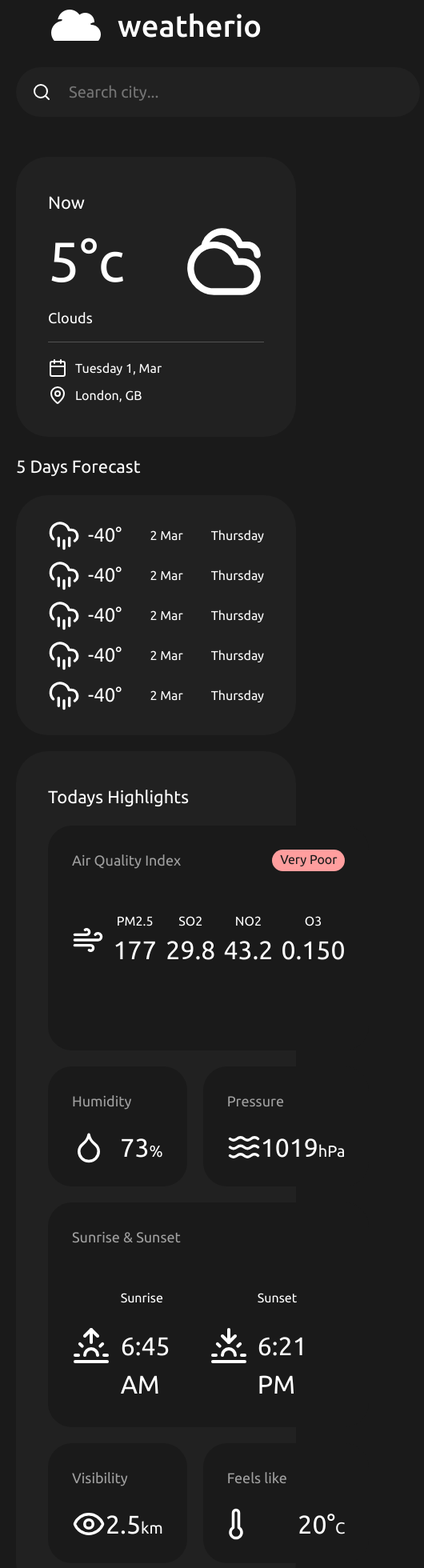
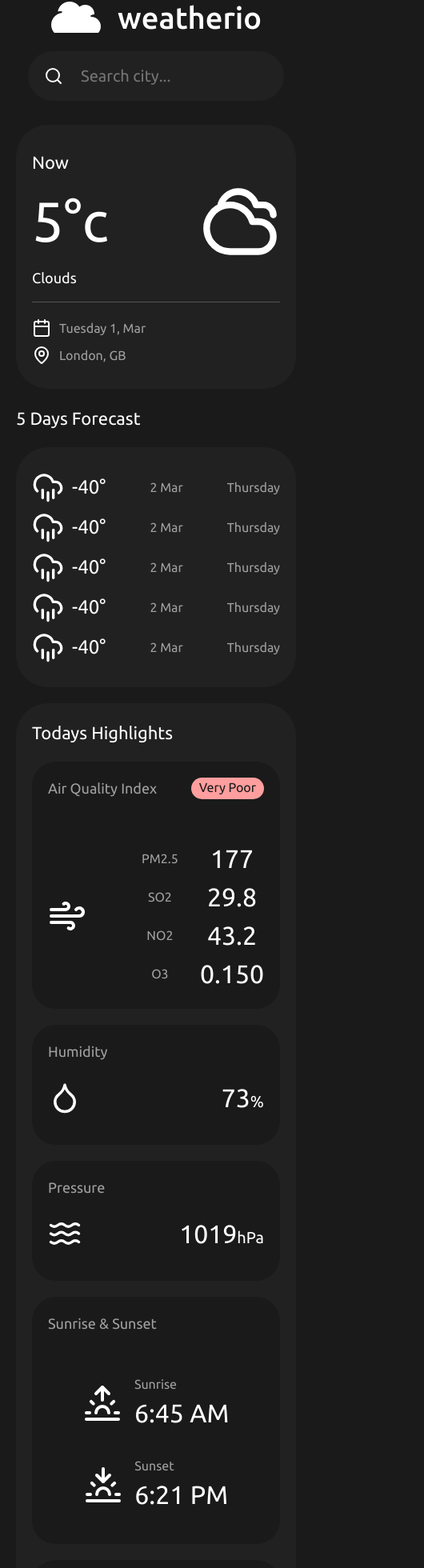
Before and after one commit to zmonsoonz/weatherio-react-app, a React (Create React App) app: page / in a window 390 px wide. Shown: the part 20-1980 px from the top of the page at 80% size, 530 px wide, since content can reach past the window. Built offline with nearby package versions, Linux system fonts and the light colour scheme.

Commit message:
Made adaptive for mobiles

```diff
--- a/src/app/app.scss
+++ b/src/app/app.scss
@@ -9,11 +9,15 @@
     @include tablet {
         row-gap: 50px;
     }
+    @include mobile-s {
+        row-gap: 30px;
+    }
 }
 
 .main {
     display: flex;
     gap: var(--main-gap);
+    padding-bottom: 20px;
     @include tablet {
         @include flex-column;
     }
--- a/src/components/currentWeather/currentWeather.module.scss
+++ b/src/components/currentWeather/currentWeather.module.scss
@@ -1,18 +1,23 @@
 @import "../../styles/styles";
 
 .card {
-    height: 350px;
+    height: auto;
     min-width: 350px;
     background-color: var(--card-bg-color);
     border-radius: var(--card-border-radius);
     padding: var(--card-padding);
     @include flex-column;
     row-gap: var(--main-gap);
+    @include mobile-s {
+        padding: 30px 20px;
+        min-width: 250px;
+    }
 
     &__current {
         display: grid;
-        grid-template: 1fr 115px 1fr / 1fr 1fr;
+        grid-template: 1fr 115px 1fr / 100px 100px;
         column-gap: var(--main-gap);
+        justify-content: space-between;
         padding-bottom: 10px;
         border-bottom: 1px solid #525252;
     }
@@ -20,9 +25,6 @@
     &__image {
         grid-area: 1 / 2 / 4 / 3;
         align-self: center;
-        @include tablet {
-            justify-self: end;
-        }
     }
 
     &__weather {
--- a/src/components/forecastWeather/forecastWeather.module.scss
+++ b/src/components/forecastWeather/forecastWeather.module.scss
@@ -7,6 +7,9 @@
         background-color: var(--card-bg-color);
         border-radius: var(--card-border-radius);
         padding: 30px var(--card-padding);
+        @include mobile-s {
+            padding-inline: 20px;
+        }
     }
 
     &__days {
--- a/src/components/header/Header.tsx
+++ b/src/components/header/Header.tsx
@@ -11,7 +11,7 @@ const Header = () => {
             <div className={styles.header__search}>
                 <Search/>
                 <form className={styles.header__form}>
-                    <input type="text" className={styles.header__form__input} placeholder="Search city..."/>
+                    <input type="text" className={styles.header__input} placeholder="Search city..."/>
                 </form>
             </div>
         </header>
--- a/src/components/header/header.module.scss
+++ b/src/components/header/header.module.scss
@@ -8,6 +8,10 @@
         @include flex-column;
         gap: var(--main-gap);
         padding-top: 20px;
+    }
+    @include mobile-l {
+        padding-top: 10px;
+        gap: var(--small-gap);
     }
 
     &__logo {
@@ -28,7 +32,6 @@
 
     }
 
-    &__form {
     &__input {
         width: 421px;
         background-color: transparent;
@@ -36,6 +39,11 @@
         color: var(--color-white);
         font-size: 20px;
         outline: none;
+        @include mobile-l {
+            width: 300px;
+        }
+        @include mobile-s {
+            width: 236px;
         }
     }
 }
--- a/src/components/highlightsWeather/highlightsWeather.module.scss
+++ b/src/components/highlightsWeather/highlightsWeather.module.scss
@@ -6,14 +6,20 @@
     padding: var(--card-padding);
     @include flex-column;
     row-gap: var(--main-gap);
+    @include mobile-s {
+        padding: 20px
+    }
 }
 
 .articles {
     display: grid;
-    grid-template: 1fr 150px / 1fr 1fr 1fr 1fr;
+    grid-template: 1fr 150px / repeat(4, 1fr);
     gap: var(--main-gap);
     @include desktop {
         grid-template: 1fr 150px 1fr 150px / 1fr 1fr;
+    }
+    @include mobile-l {
+        grid-template: 1fr 150px 150px 1fr 150px 150px / 1fr;
     }
 
     &__item {
@@ -21,18 +27,27 @@
         background-color: var(--bg-color);
         border-radius: 30px;
         padding: 30px;
+        @include mobile-s {
+            padding: 20px
+        }
     };
 
 }
 
 .wind {
     grid-area: 1 / 1 / 1 / 3;
+    @include mobile-l {
+        grid-area: 1 / 1 / 1 / 1;
+    }
 }
 
 .sun {
     grid-area: 1 / 3 / 1 / 5;
     @include desktop {
         grid-area: 3 / 1 / 3 / 3;
+    }
+    @include mobile-l {
+        grid-area: 4 / 1 / 4 / 1;
     }
 }
 
@@ -49,7 +64,6 @@
         display: flex;
         justify-content: space-between;
         align-items: center;
-
         &_sun {
             display: grid;
             grid-template: 1fr 2fr / 1fr 2fr;
@@ -90,13 +104,24 @@
         display: flex;
         gap: var(--small-gap);
         justify-content: center;
+        @include mobile-l {
+            column-gap: 60px;
+        }
+        @include mobile-s {
+            justify-content: space-between;
+            column-gap: 0px;
+        }
     }
 
     &__info {
         display: grid;
-        grid-template: 1fr 2fr / 1fr 1fr 1fr 1fr;
+        grid-template: 1fr 2fr / repeat(4, 1fr);
         column-gap: var(--small-gap);
-
+        @include mobile-l {
+            grid-template: repeat(4, 1fr) / 1fr 1fr;
+            grid-auto-flow: column dense;
+            align-items: center;
+        }
         &:nth-child(n) {
             text-align: center;
         }
@@ -106,3 +131,10 @@
 .thermometer {
     margin-left: -10px;
 }
+.center_mobile {
+    @include mobile-l {
+        column-gap: 60px;
+        flex-wrap: wrap;
+        justify-content: center;
+    }
+}
--- a/src/components/highlightsWeather/highlightsWeather.tsx
+++ b/src/components/highlightsWeather/highlightsWeather.tsx
@@ -30,7 +30,7 @@ function HighlightsWeather() {
                 <li className={[styles.articles__item, styles.sun].join(' ')}>
                     <article className={styles.article}>
                         <h3 className={styles.article__title}>Sunrise & Sunset</h3>
-                        <div className={styles.article__description}>
+                        <div className={[styles.article__description, styles.center_mobile].join(' ')}>
                             <div className={styles.article__description_sun}>
                                 <Sunrise size={48} className={styles.article__description_image}/>
                                 <h4>Sunrise</h4>
@@ -44,7 +44,7 @@ function HighlightsWeather() {
                         </div>
                     </article>
                 </li>
-                <li className={[styles.articles__item, [styles.articles__item_small]].join(' ')}>
+                <li className={styles.articles__item}>
                     <article className={styles.article}>
                         <h3 className={styles.article__title}>Humidity</h3>
                         <div className={styles.article__description}>
@@ -53,7 +53,7 @@ function HighlightsWeather() {
                         </div>
                     </article>
                 </li>
-                <li className={[styles.articles__item, [styles.articles__item_small]].join(' ')}>
+                <li className={styles.articles__item}>
                     <article className={styles.article}>
                         <h3 className={styles.article__title}>Pressure</h3>
                         <div className={styles.article__description}>
@@ -62,7 +62,7 @@ function HighlightsWeather() {
                         </div>
                     </article>
                 </li>
-                <li className={[styles.articles__item, [styles.articles__item_small]].join(' ')}>
+                <li className={styles.articles__item}>
                     <article className={styles.article}>
                         <h3 className={styles.article__title}>Visibility</h3>
                         <div className={styles.article__description}>
@@ -71,7 +71,7 @@ function HighlightsWeather() {
                         </div>
                     </article>
                 </li>
-                <li className={[styles.articles__item, [styles.articles__item_small]].join(' ')}>
+                <li className={styles.articles__item}>
                     <article className={styles.article}>
                         <h3 className={styles.article__title}>Feels like</h3>
                         <div className={styles.article__description}>
--- a/src/components/todayWeather/todayWeather.module.scss
+++ b/src/components/todayWeather/todayWeather.module.scss
@@ -14,10 +14,17 @@
             justify-content: space-around;
             row-gap: 30px;
         }
+        @include mobile-l {
+            display: flex;
+            overflow-x: scroll;
+            scroll-snap-type: x mandatory;
+            margin-right: -20px;
+            padding-right: 20px;
+        }
     }
 
     &__card {
-        width: 120px;
+        min-width: 120px;
         height: 140px;
         background-color: var(--card-bg-color);
         padding: 10px;
--- a/src/styles/globals.scss
+++ b/src/styles/globals.scss
@@ -22,5 +22,5 @@ h3 {
 h4 {
     font-size: 16px;
     font-weight: 400;
-    color:var(font-color);
+    color: var(--font-color);
 }
--- a/src/styles/media.scss
+++ b/src/styles/media.scss
@@ -3,6 +3,12 @@ $desktop-above: 1440px;
 
 $tablet: 958px;
 $tablet-above: 959px;
+
+$mobile-l: 595px;
+$mobile-l-above: 596px;
+
+$mobile-s: 424px;
+$mobile-s-above: 425px;
 
 @mixin desktop-above {
     @media (min-width: $desktop-above) {
@@ -27,3 +33,27 @@ $tablet-above: 959px;
         @content;
     }
 }
+
+@mixin mobile-l-above {
+    @media (min-width: $mobile-l-above) {
+        @content;
+    }
+}
+
+@mixin mobile-l {
+    @media (max-width: $mobile-l) {
+        @content;
+    }
+}
+
+@mixin mobile-s-above {
+    @media (min-width: $mobile-s-above) {
+        @content;
+    }
+}
+
+@mixin mobile-s {
+    @media (max-width: $mobile-s) {
+        @content;
+    }
+}
--- a/src/styles/styles.scss
+++ b/src/styles/styles.scss
@@ -1,6 +1,6 @@
 @import "fonts",
+        "media",
         "variables",
         "mixins",
         "globals",
-        "normalize",
-        "media";
+        "normalize";
--- a/src/styles/variables.scss
+++ b/src/styles/variables.scss
@@ -9,4 +9,5 @@
 
     --card-border-radius: 40px;
     --card-padding: 40px;
+
 }
```
Lines whose indentation alone changed are shown as unchanged.
